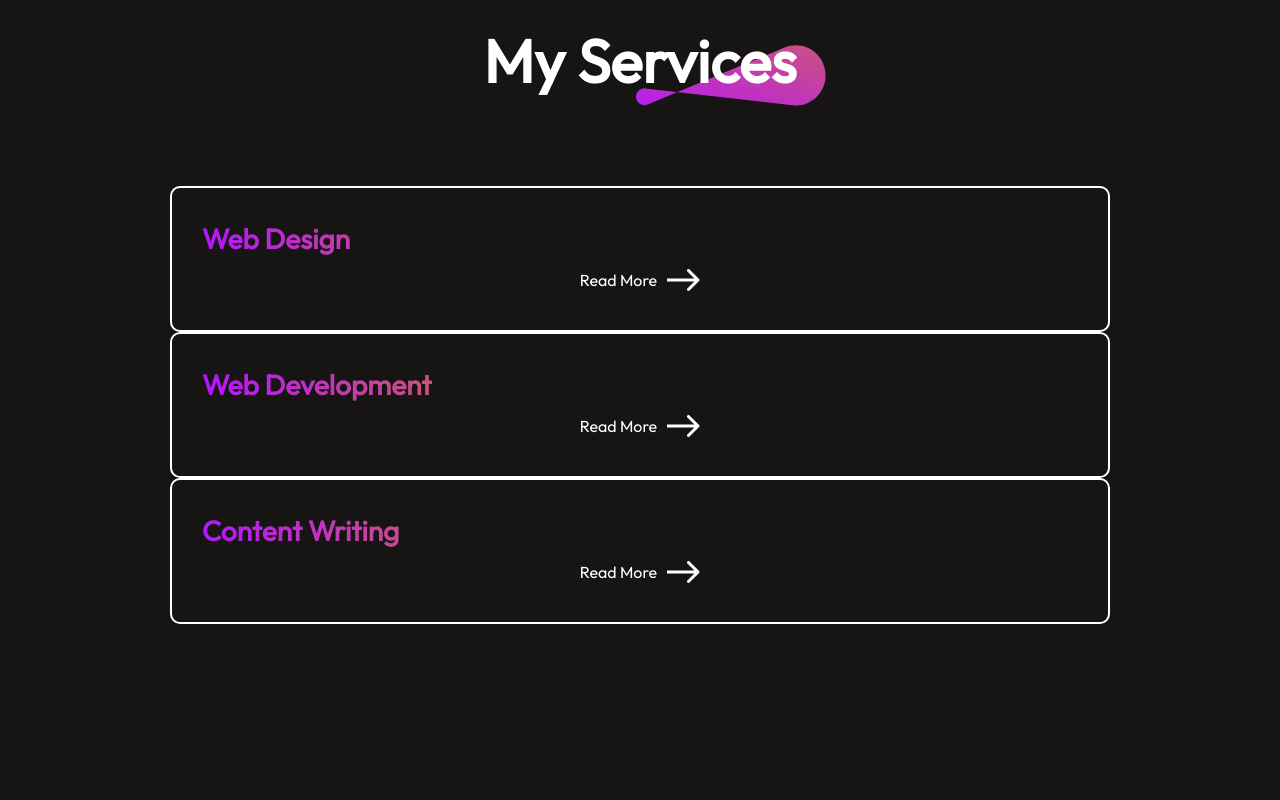
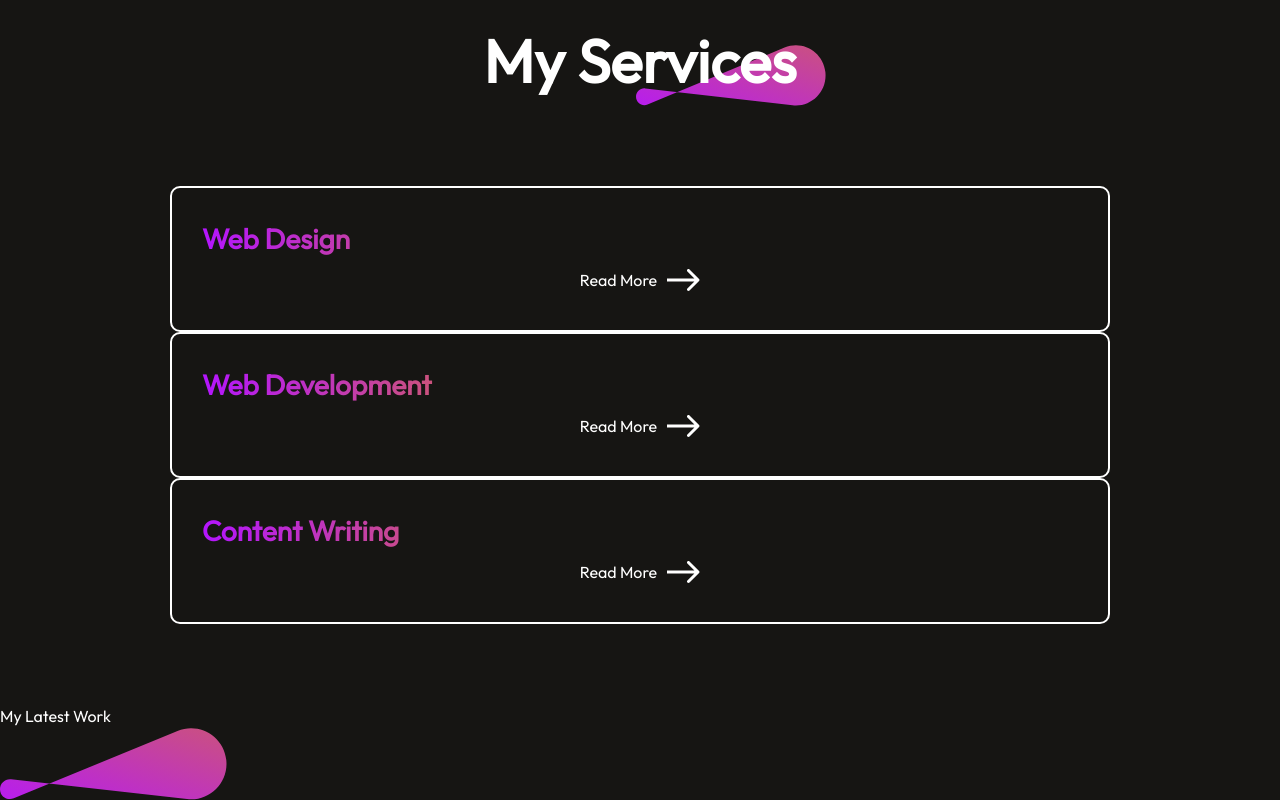
Before and after one commit to tonmoy3673/portfolio, a React (Vite) app: page / in a window 1280 px wide. Shown: the part 1878-2678 px from the top of the page. Before the commit the page ends 2582 px from the top, so only its background shows below. Built offline with nearby package versions, Linux system fonts and the light colour scheme.

Commit message:
:bulb: added themes

```diff
--- a/src/App.jsx
+++ b/src/App.jsx
@@ -1,5 +1,6 @@
 import About from "./Components/About/About"
 import Hero from "./Components/Hero/Hero"
+import MyWork from "./Components/MyWork/MyWork"
 import Navbar from "./Components/Navbar/Navbar"
 import Services from "./Components/Services/Services"
 
@@ -13,6 +14,7 @@ function App() {
      <Hero/>
      <About/>
      <Services/>
+     <MyWork/>
     </>
   )
 }
--- a/src/Components/MyWork/MyWork.jsx
+++ b/src/Components/MyWork/MyWork.jsx
@@ -2,7 +2,11 @@
 import './MyWork.css';
 const MyWork = () => {
     return (
-        <div>
+        <div className='my-work'>
+            <div className="mywork-title">
+                <h1>My Latest Work</h1>
+                <img src='/public/assets/theme_pattern.svg'/>
+            </div>
 
         </div>
     );
```
